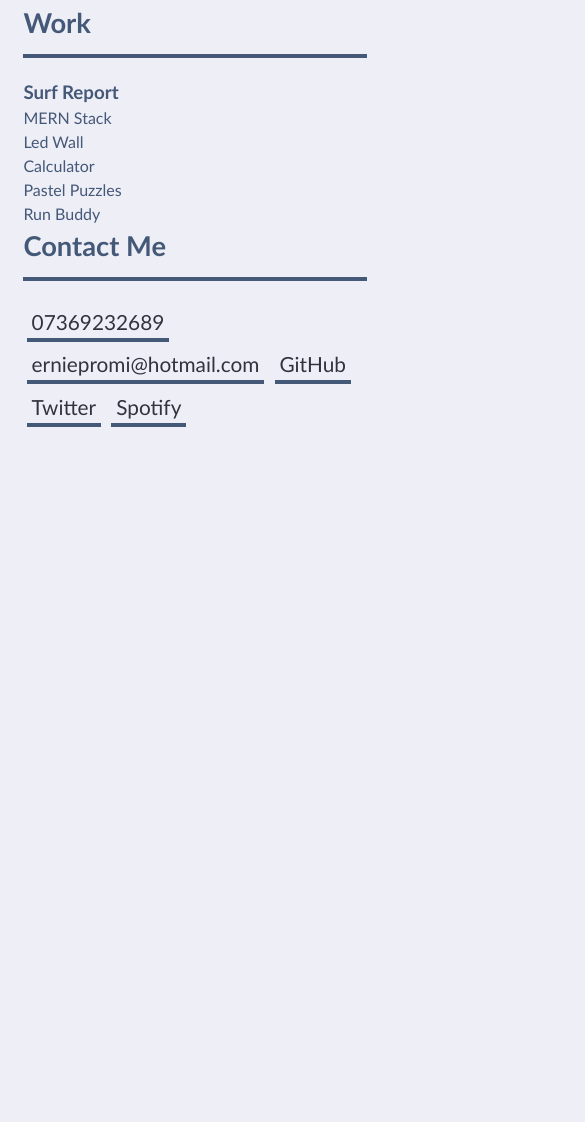
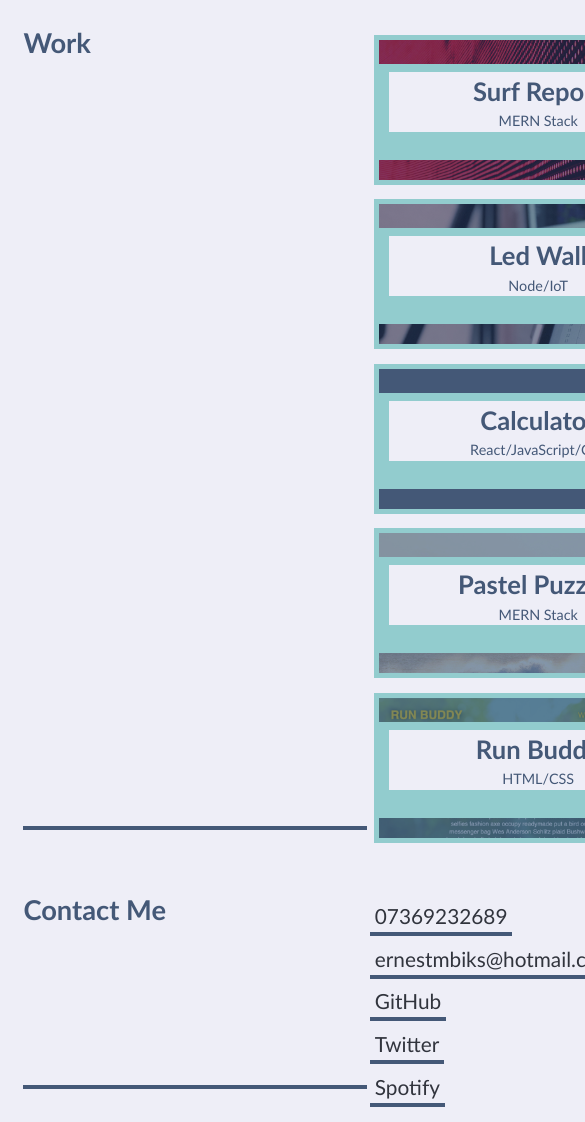
Before and after one commit to Ernest-Mbikan/FrontEndDev-UOB-Ch-002-MyPortfolio, a plain HTML site: page starter/index.html in a window 390 px wide. Shown: the part 833-1955 px from the top of the page, 585 px wide, since content can reach past the window. Before the commit the page ends 1262 px from the top, so only its background shows below. Drawn offline with Linux system fonts and the light colour scheme.

Commit message:
the work feature section css-styling has been modified, screen-size response included with css @media query tool, and feature background images added.

```diff
--- a/starter/css/style.scss
+++ b/starter/css/style.scss
@@ -44,7 +44,7 @@ header {
             padding: 5px 10px;
             color: var(--secondary);
             margin-right: 10px;
-            background-image: linear-gradient(270deg, var(--secondary) 0%, var(--secondary) 100%);
+            background-image: linear-gradient(270deg, rgba(146, 204, 206, 1) 0%, rgba(146, 204, 206, 1) 100%);
             background-repeat: no-repeat;
             background-size: 100% 0.2em;
             background-position: bottom;
@@ -70,7 +70,7 @@ header {
     background-blend-mode: soft-light;
     min-height: 30vh;
     color: var(--light);
-    padding: 2% 6%;
+    padding: 2% 5%;
     display: flex;
     justify-content: flex-end;
     align-items: flex-end;
@@ -97,15 +97,99 @@ header {
     margin: 0;
   }
 
+
+
+
+.page-section {
+    margin: 25px 0;
+    padding: 10px 0;
+    display: flex;
+    flex-direction: row;
+    flex-wrap:nowrap;
+    align-items: stretch;
+    justify-content: space-between;
+  }
+
+  .page-section {
+    h2 {
+    flex: 0 0 20%;
+    text-align: right;
+    padding-right: 15px;
+    border-right: 4px solid rgba(68, 88, 119, 1);
+    font-size: 4vw;
+    line-height: 1.1;
+    }
+    div {
+        flex: 0 0 80%;
+    }
+    p {
+        margin-bottom: 20px;
+    }
+  }
+.grand-feature {
+    display: flex;
+    flex-wrap: wrap;
+    justify-content: center;
+}
+
+.flex-item {
+    border: 5px solid var(--secondary);
+    background-color: var(--primary);
+    color: var(--tertiary);
+    min-height: 150px;
+    max-height: 150px;
+    flex-basis: calc(50% - 1em);
+    display: flex;
+    align-items: flex-end;
+    padding: 0 0 20px 0;
+    margin: 0.5em;
+    text-decoration: none;
+    background-blend-mode: soft-light;
+    background-size: 150%;
+    transition: all 0.5s;
+    font-size: 0.9rem;
+}
+div {
+    flex: 0 0 100%;
+}
+.urf-report {
+    min-height: 400px;
+    flex-basis: 100%;
+}
+
+.flex-item:hover {
+    background-color:rgba(149, 151, 131, 0.808)
+}
+
+.flex-item {
+    div {
+        padding: 8px 10px;
+        background-color: rgba(146, 204, 206, 1);
+    }
+
+    h3 {
+      font-size: 1.6rem;
+    }
+}
+
+
+
+
 .contact {
 div {
+address {
+    display: flex;
+    flex-wrap: wrap;
+    justify-content: space-around;
+    align-items: center;
+    height: 100%;
         a {
-            color: var(--tertiary);
+            color: rgba(49, 52, 61, 1);
             padding: 5px;
             text-decoration: none;
             font-size: 1.3rem;
             font-style: normal;
-            background-image: linear-gradient(270deg, var(--primary) 0%, var(--primary) 100%);
+            background-image: linear-gradient(270deg, rgba(68, 88, 119, 1) 0%, rgba(68, 88, 119, 1) 100%);
             background-repeat: no-repeat;
             background-size: 100% 0.2em;
             background-position: bottom;
@@ -115,18 +199,53 @@ header {
             }
         }
     }
+}
 
 
 
 
+/* project features images */
+.urf-report {
+    background-image: url('../images/02-portfolio-1.jpg');
+}
+.led-wall {
+    background-image: url('../images/02-portfolio-2.jpg');
+}
+.calculator {
+    background-image: url('../images/02-portfolio-24');
+}
+.pastel-puzzles {
+    background-image: url('../images/02-portfolio-4.jpg');
+}
+.run-buddy {
+    background-image: url('../images/02-run-buddy.jpg');
+}
 
+/* screen response - media query */
+@media screen and (max-width: 768px) {
+    header {
+        padding: 0 0 10px 0;
+        justify-content: center;
+        text-align: center;
 
+        h1 {
+            width: 100%;
+            padding: 5px;
+            margin-bottom: 10px;
+            font-size: 10vw;
+        }
 
-
+        nav {
+            justify-content: center;
+        }
+    }
 
     .page-section {
+        h2, div {
+            flex: 0 0 100%;
+        }
+
         h2 {
-        flex: 0 0 100%;
             border-right: none;
             border-bottom: 4px solid rgba(68, 88, 119, 1);
             margin-bottom: 20px;
@@ -134,7 +253,28 @@ header {
             text-align: left;
             font-size: 7vw;
         }
-    div {
-        flex: 0 0 100%;
     }
 }
+
+@media screen and (max-width: 768px) {
+    .flex-item, .urf-report {
+        flex-basis: 100%;
+    }
+
+    .urf-report {
+        min-height: 150px;
+    }
+
+    .hero-banner {
+        justify-content: center;
+        text-align: center;
+    }
+    .contact{
+        div{
+            address {
+                flex-direction: column;
+                align-items: flex-start;
+            }
+        }
+    }
+}
--- a/starter/index.html
+++ b/starter/index.html
@@ -28,17 +28,17 @@
 
   <section class="hero-banner">
   <div class="hero-banner">
-    <div class="heroBanner">
+    <!-- <div class="heroBanner"> -->
       <h2 class="title">Front End Developer</h2>
-    </div>
+    <!-- </div>  -->
   </div>
 
   <main class="page-wrapper">
     <!-- about me -->
     <section class="page-section" id="about">
-      <div class="info">
+      <!-- <div class="info"> -->
         <h2>About Me</h2>
-      </div>
+      <!-- </div> -->
 
       <div class="content0">
         <p class="content1">
@@ -55,46 +55,56 @@
 
     <!-- portfolio container -->
     <section class="page-section" id="work">
-      <div class="info2"><h2>Work</h2></div>
-      <!-- <div class="grand-feature"> -->
+      <h2>Work</h2>
+      <div class="grand-feature">
+
+       <a href="#" class="flex-item urf-report">
         <div class="feature-1">
           <h3 class="title1">Surf Report</h3>
           <p class="title1a"> MERN Stack</p>
         </div>
-      <!-- </div> -->
+       </a>
+
+       <a href="#" class="flex-item led-wall">
+        <div class="feature-1">
+          <h3 class="title1">Led Wall</h3>
+          <p class="title1a">Node/IoT</p>
+        </div>
+       </a>
+
+       <a href="#" class="flex-item calculator">
+        <div class="feature-1">
+          <h3 class="title1">Calculator</h3>
+          <p class="title1a">React/JavaScript/CSS</p>
+        </div>
+       </a>
+
+       <a href='#' class="flex-item pastel-puzzles">
+        <div class="feature-1">
+          <h3 class="title1">Pastel Puzzels</h3>
+          <p class="title1a"> MERN Stack</p>
+        </div>
+       </a>
+
+       <a href='#' class="flex-item run-buddy">
+        <div class="feature-1">
+          <h3 class="title1">Run Buddy</h3>
+          <p class="title1a">HTML/CSS</p>
+        </div>
+       </a>
+      </div>
     </section>
-        <div class="grand-feature-2">
-          <div class="sub-grnad">
-            <div class="feature-2">
-              <p class="title2">Led Wall</p>
-            </div>
-            <div class="feature-3">
-              <p class="title3">Calculator</p>
-            </div>
-          </div>
-        </div>
-
-      <div class="grand-feature-4">
-        <div class="feature">
-          <p class="title4">Pastel Puzzles</p>
-        </div>
-        <div class="feature-5">
-          <p class="title5">Run Buddy</p>
-        </div>
-      </div>
-      </div>
-
 
     <!-- contact -->
     <section class="page-section contact" id="contact">
       <h2>Contact Me</h2>
       <div>
         <address>
-          <a href="#">07369232689</a>
-          <a href="#">erniepromi@hotmail.com</a>
-          <a href="#">GitHub</a>
-          <a href="#">Twitter</a>
-          <a href="#">Spotify</a>
+          <a clas="address" href="#">07369232689</a>
+          <a clas="address" href="mailto: ernestmbiks@hotmail.com">ernestmbiks@hotmail.com</a>
+          <a clas="address" href="#">GitHub</a>
+          <a clas="address" href="#">Twitter</a>
+          <a clas="address" href="#">Spotify</a>
         </address>
       </div>
     </section>
```
Also changed, not shown: starter/css/style.css, 1 other file. Lines whose indentation alone changed are shown as unchanged.
